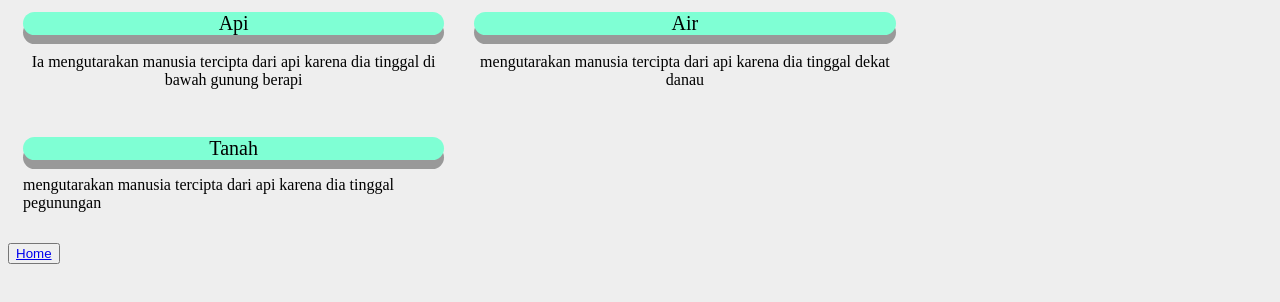
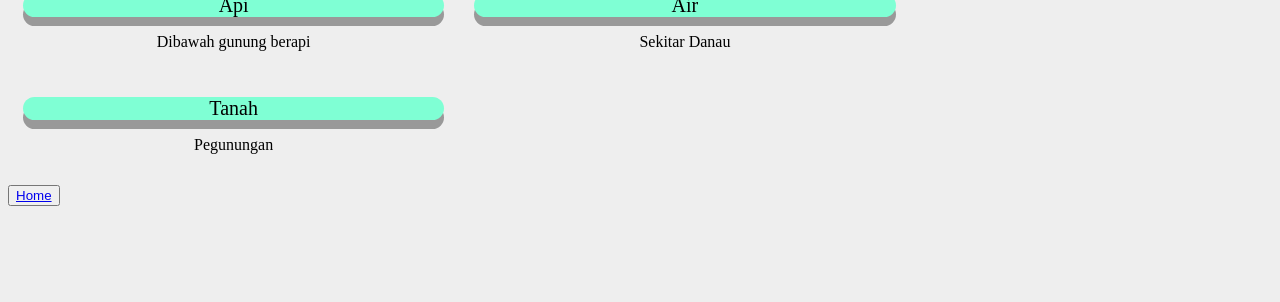
Before and after one commit to sodikinnaa/polamiker.github.io, a plain HTML site: page pemikiran.html in a window 1280 px wide. Shown: the part 392-694 px from the top of the page. Drawn offline with Linux system fonts and the light colour scheme.

Commit message:
Update pemikiran.html

```diff
--- a/pemikiran.html
+++ b/pemikiran.html
@@ -31,24 +31,23 @@
               </div>
             </div>
             <h1>Penciptaan Manusia</h1>
-            Ini yang akan terjadi jika Tuhan tak mengabarkan kepada manusia dari apa kita diciptakan, dan manusia mengandalkan akalnya yang terbatas itu
+
             </center>
 
 
                 <div class="row">
                     <div class="column">
                         <div class="judul">Api</div>
-                        <p class="materi">Ia mengutarakan manusia tercipta dari api karena dia tinggal di bawah gunung berapi</p>
+                        <p style="text-align: center;">Dibawah gunung berapi</p>
                     </div>
                     <div class="column">
                             <div class="judul">Air</div>
-                         <p class="materi">mengutarakan manusia tercipta dari api karena dia tinggal dekat danau
-                            </p>
+                         <p style="text-align: center;">Sekitar Danau</p>
                     </div>
                     <div class="column">
                             <div class="judul">Tanah</div>
-                         <p class="-">
-                            mengutarakan manusia tercipta dari api karena dia tinggal pegunungan</a>
+                         <p style="text-align: center;">
+                            Pegunungan</a>
                     </div>
                </div>
 
```
